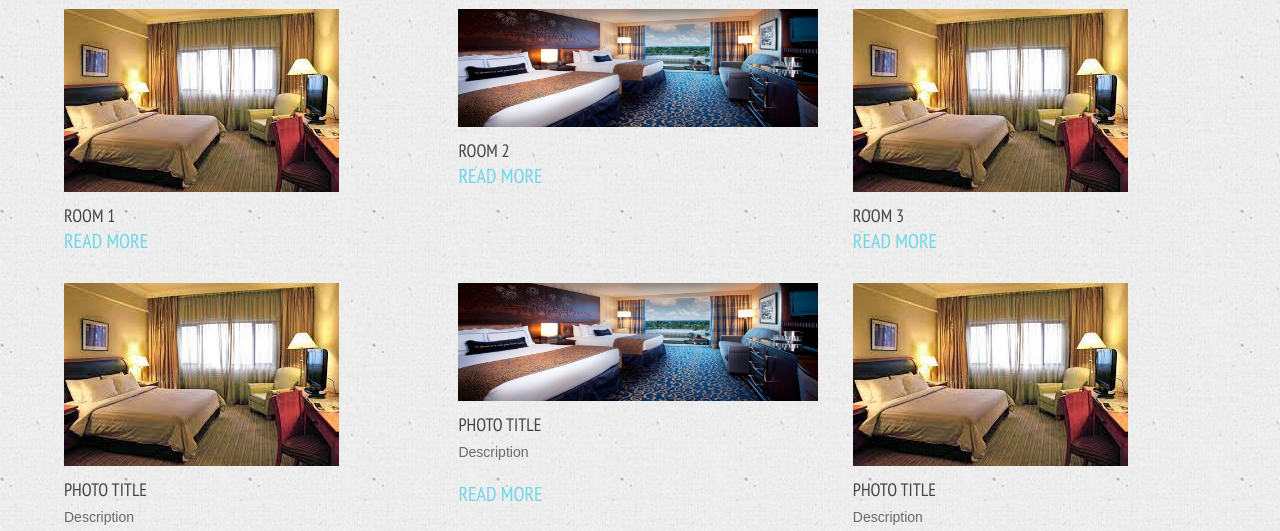
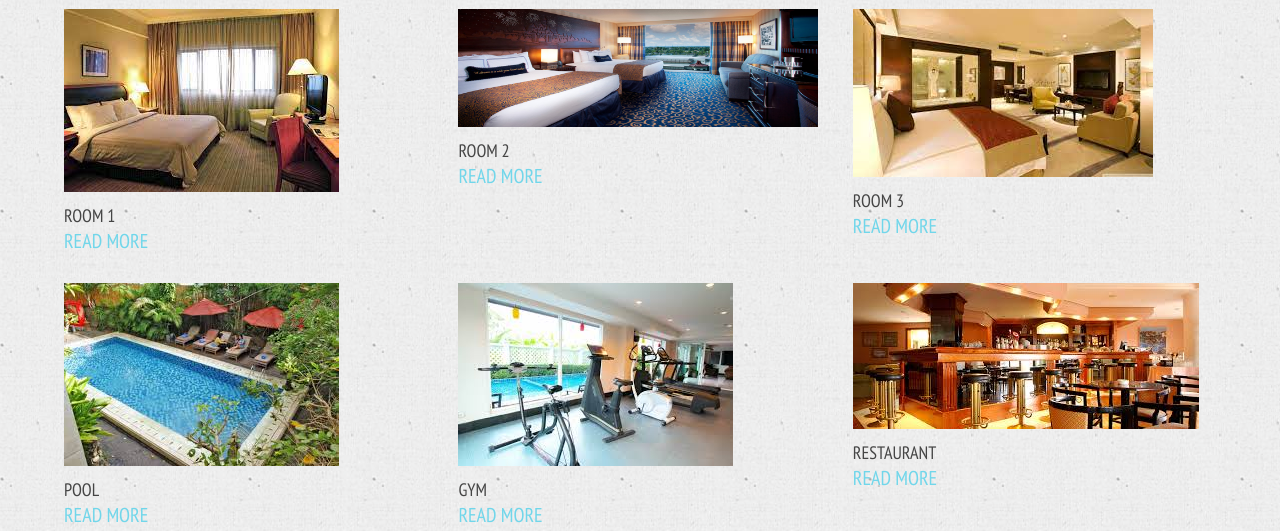
Before and after one commit to Shrey-25/Hotel-Cellai, a plain HTML site: page gallery.html in a window 1280 px wide. Shown: the part 258-789 px from the top of the page. Drawn offline with nearby package versions, Linux system fonts and the light colour scheme.

Commit message:
Update gallery.html

```diff
--- a/gallery.html
+++ b/gallery.html
@@ -60,7 +60,7 @@
 							<div class="gallery-button"><a href="#">Read More</a></div>
 						</div>
 						<div class="gallery-grid">
-							<a href="images/slider1.jpg"><img src="images/slider1.jpg" alt=""></a>
+							<a href="images/slider2.jpg"><img src="images/slider2.jpg" alt=""></a>
 							<h4>Room 3</h4>
 
 							<div class="gallery-button"><a href="#">Read More</a></div>
@@ -70,21 +70,21 @@
 					<div class="clear"> </div>
 					<div class="gallery-grids">
 						<div class="gallery-grid">
-							<a href="images/slider3.jpg"><img src="images/slider1.jpg" alt=""></a>
-							<h4>Photo title</h4>
-							<p> Description</p>
+							<a href="images/slider 4.jpg"><img src="images/slider 4.jpg" alt=""></a>
+							<h4>Pool</h4>
+
 							<div class="gallery-button"><a href="#">Read More</a></div>
 						</div>
 						<div class="gallery-grid grid2">
-							<a href="images/slider3.jpg"><img src="images/slider3.jpg" alt=""></a>
-							<h4>Photo title</h4>
-							<p>Description</p>
+							<a href="images/slider 5.jpg"><img src="images/slider 5.jpg" alt=""></a>
+							<h4>Gym</h4>
+
 							<div class="gallery-button"><a href="#">Read More</a></div>
 						</div>
 						<div class="gallery-grid">
-							<a href="images/slider1.jpg"><img src="images/slider1.jpg" alt=""></a>
-							<h4>Photo title</h4>
-							<p>Description</p>
+							<a href="images/slider 6.jpg"><img src="images/slider 6.jpg" alt=""></a>
+							<h4>Restaurant</h4>
+
 							<div class="gallery-button"><a href="#">Read More</a></div>
 						</div>
 					</div>
```
